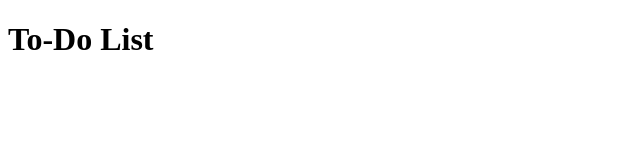
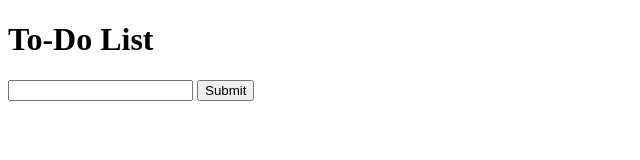
Before and after one commit to Dylan-Gallagher/to-do-list, a plain HTML site: page index.html in a window 1280 px wide. Shown: the whole page, without its empty margins (0-640 px from the left). Drawn offline with Linux system fonts and the light colour scheme.

Commit message:
Built out a little

```diff
--- a/index.html
+++ b/index.html
@@ -7,8 +7,13 @@
     <body>
         <h1>To-Do List</h1>
 
+        <input type="text">
+        <button type="button" class="button">Submit</button>
+
+
         <script>
-
+            const button = document.querySelector("button");
+            const input = document.querySelector("input");
         </script>
 
 
```
Also changed, not shown: 2 other files.
